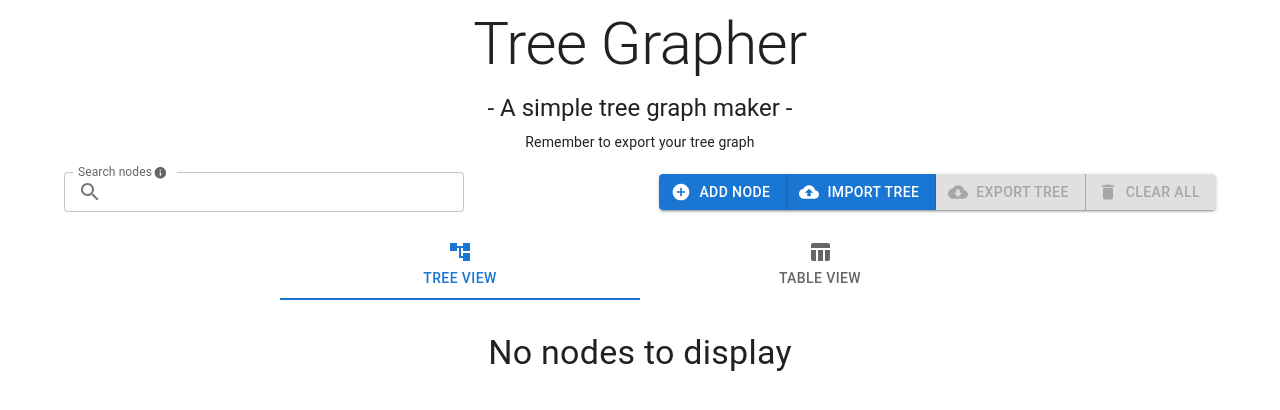
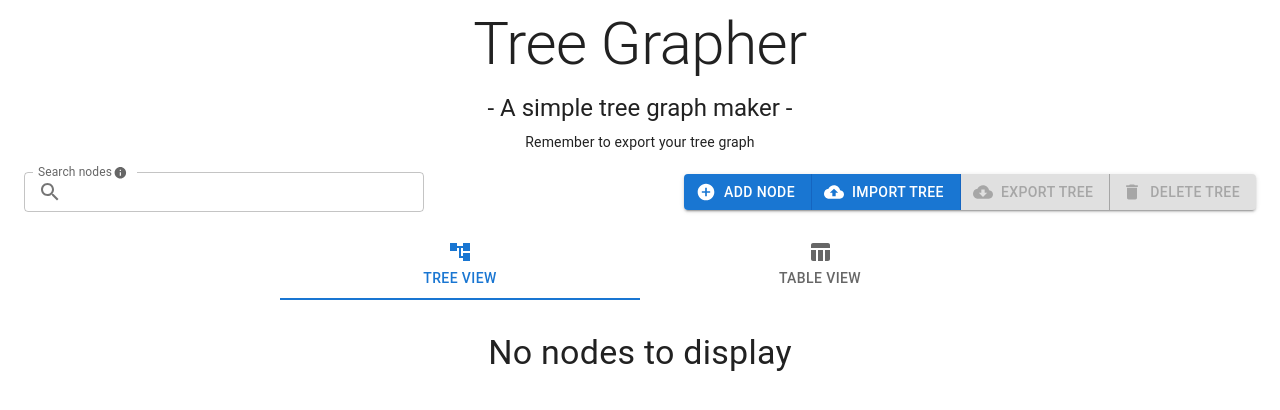
Before and after one commit to OffCrazyFreak/Tree-Grapher, a React (Create React App) app: page / in a window 1280 px wide. Shown: the top 410 px of the page. Built offline with nearby package versions, Linux system fonts and the light colour scheme.

Commit message:
Fixed bug with infoicon wrapping in tree. Refractored code so it doesnt have to use media query but instead MUI breakpoints.

```diff
--- a/src/App.jsx
+++ b/src/App.jsx
@@ -27,7 +27,6 @@ import TableView from "./components/TableView";
 
 export default function App() {
   const mqSub480 = useMediaQuery("(max-width: 480px)");
-  const mqSub720 = useMediaQuery("(max-width: 720px)");
 
   const [treeData, setTreeData] = useState([]);
   const [searchResults, setSearchResults] = useState([]);
@@ -195,7 +194,7 @@ export default function App() {
         selectedTreeNode={selectedTreeNode}
       />
 
-      <Container>
+      <Container maxWidth={false}>
         <Typography variant="h2" align="center" sx={{ paddingBlock: 1 }}>
           Tree Grapher
         </Typography>
@@ -218,13 +217,14 @@ export default function App() {
       </Container>
 
       <Container
+        maxWidth={false}
         sx={{
           paddingBlock: 2,
 
           display: "flex",
           justifyContent: "space-between",
           alignItems: "center",
-          flexDirection: mqSub720 ? "column" : "row",
+          flexDirection: { xs: "column", sm: "row" },
           gap: 2,
         }}
       >
@@ -279,12 +279,12 @@ export default function App() {
               updateData([]);
             }}
           >
-            Clear all
+            Delete tree
           </Button>
         </ButtonGroup>
       </Container>
 
-      <Container>
+      <Container maxWidth={false}>
         <Tabs
           value={tabValue}
           onChange={(e, newValue) => setTabValue(newValue)}
--- a/src/components/ControlledTreeView.jsx
+++ b/src/components/ControlledTreeView.jsx
@@ -1,5 +1,5 @@
 import { TreeView, TreeItem } from "@mui/lab";
-import { Link, Tooltip, Typography } from "@mui/material";
+import { Link, Tooltip, Typography, Box } from "@mui/material";
 import {
   ExpandMore as ExpandMoreIcon,
   ChevronRight as ChevronRightIcon,
@@ -81,11 +81,7 @@ export default function ControlledTreeView({
 
   const renderTree = (node, depth = 0) => {
     let nodeNameComponent = (
-      <Typography
-        fontSize={fontSize}
-        whiteSpace="nowrap"
-        display="inline-block"
-      >
+      <Typography fontSize={fontSize} whiteSpace="nowrap">
         {node.name}
       </Typography>
     );
@@ -109,21 +105,25 @@ export default function ControlledTreeView({
       nodeNameComponent = (
         <Tooltip
           title={node.description}
-          placement="top"
+          placement="top-start"
           arrow
           enterTouchDelay={0}
         >
-          <span>
+          <Box
+            sx={{
+              display: "flex",
+              alignItems: "center",
+            }}
+          >
             {nodeNameComponent}
             <InfoIcon
               sx={{
-                verticalAlign: "sub",
                 marginLeft: 0.2,
                 color: "#666",
                 fontSize: fontSize,
               }}
             />
-          </span>
+          </Box>
         </Tooltip>
       );
     }
--- a/src/components/SearchBar.jsx
+++ b/src/components/SearchBar.jsx
@@ -7,11 +7,7 @@ import {
 } from "@mui/material";
 import { Search as SearchIcon, Info as InfoIcon } from "@mui/icons-material";
 
-import { useState } from "react";
-
 export default function SearchBar({ data, setSearchResults }) {
-  const mqSub720 = useMediaQuery("(max-width: 720px)");
-
   function handleChange(value) {
     value = value.toLowerCase();
 
@@ -69,8 +65,8 @@ export default function SearchBar({ data, setSearchResults }) {
         />
       )}
       sx={{
-        width: mqSub720 ? "100%" : "50%",
-        maxWidth: mqSub720 ? "none" : "25rem",
+        width: { xs: "100%", sm: "50%" },
+        maxWidth: { xs: "none", sm: "25rem" },
       }}
     />
   );
```
